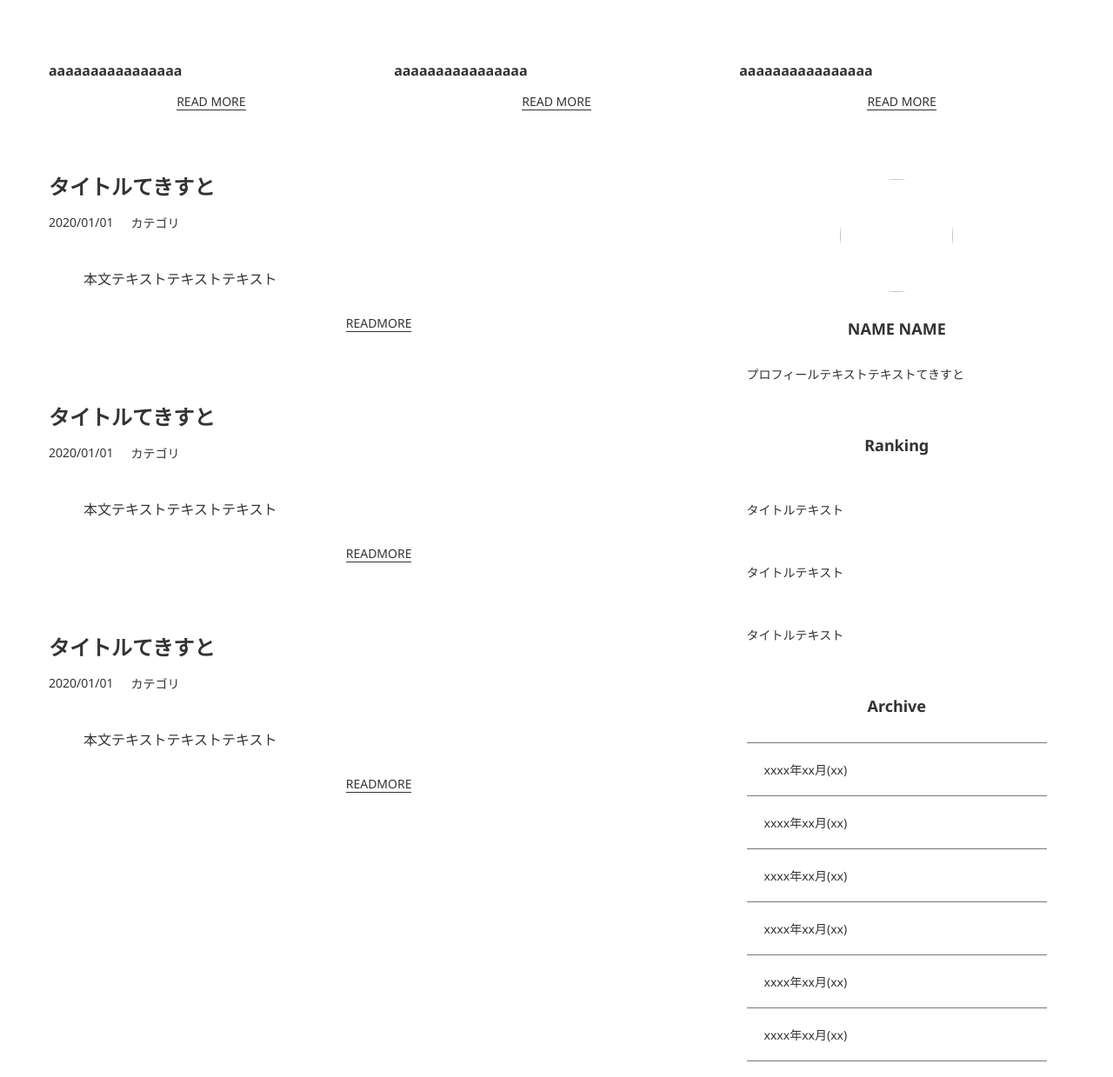
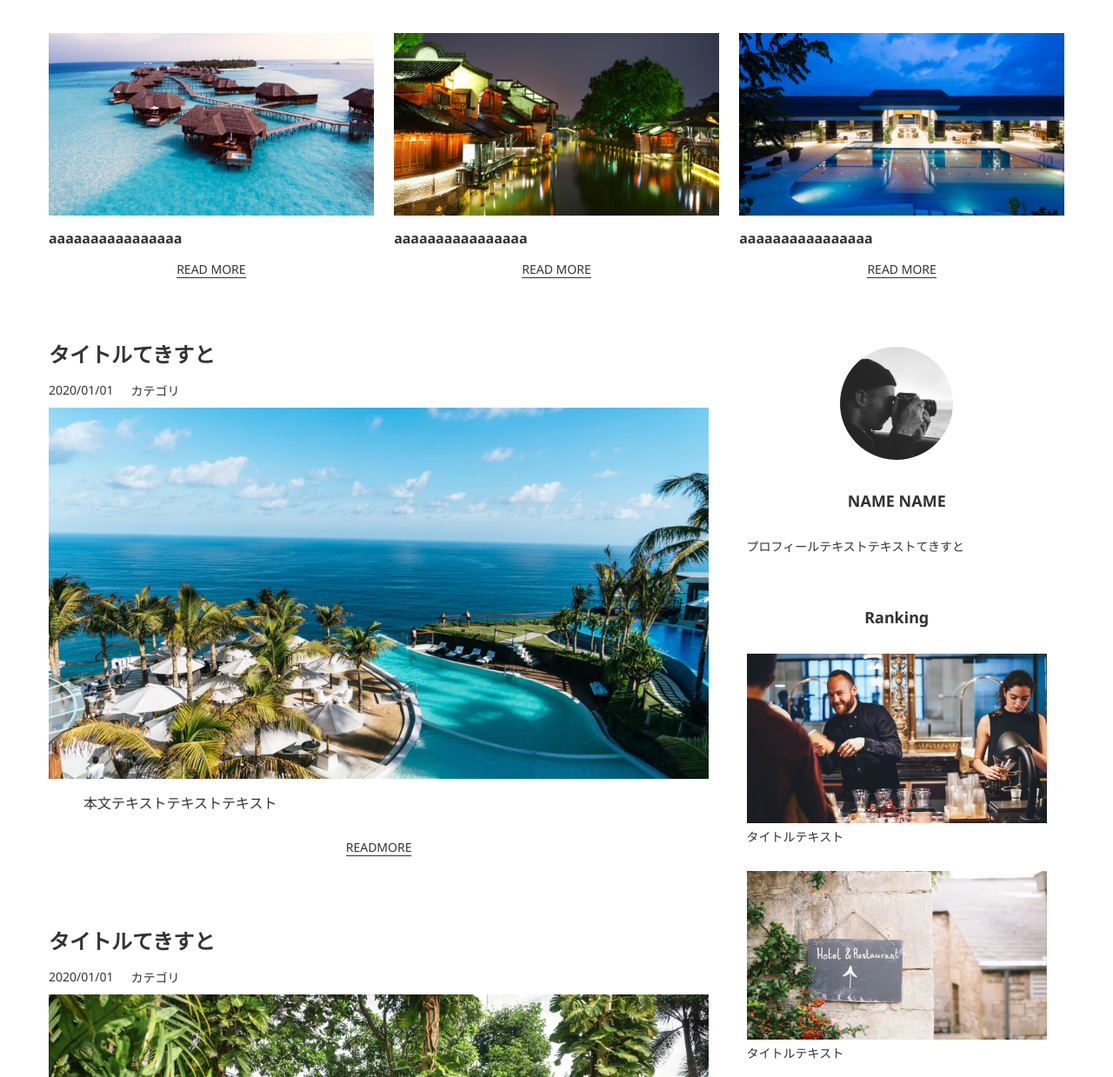
Before and after one commit to 10201020/mosyaaa, a plain HTML site: page index.html in a window 1280 px wide. Shown: the part 112-1351 px from the top of the page at 87% size. Drawn offline with Linux system fonts and the light colour scheme; some packages are replaced by stand-ins of ours; the site is published under a folder, as on GitHub Pages, so addresses that start at the root find nothing.

Commit message:
Update index.html

```diff
--- a/index.html
+++ b/index.html
@@ -13,7 +13,7 @@
 <body>
     <header id="header">
         <h1 class="site-title wrapper">
-            <a href=""><img src="/logo.svg" alt=""></a>
+            <a href=""><img src="logo.svg" alt=""></a>
         </h1>
         <nav id="navi">
             <ul class="wrapper">
@@ -28,17 +28,17 @@
 
     <div id="pickup" class="wrapper">
         <article>
-            <img src="/pickup1.jpg" alt="">
+            <img src="pickup1.jpg" alt="">
             <h2 class="article-title">aaaaaaaaaaaaaaaa</h2>
             <div class="readmore"><a href="">READ MORE</a></div>
         </article>
         <article>
-            <img src="/pickup2.jpg" alt="">
+            <img src="pickup2.jpg" alt="">
             <h2 class="article-title">aaaaaaaaaaaaaaaa</h2>
             <div class="readmore"><a href="">READ MORE</a></div>
         </article>
         <article>
-            <img src="/pickup3.jpg" alt="">
+            <img src="pickup3.jpg" alt="">
             <h2 class="article-title">aaaaaaaaaaaaaaaa</h2>
             <div class="readmore"><a href="">READ MORE</a></div>
         </article>
@@ -52,7 +52,7 @@
                     <li><a href="">2020/01/01</a></li>
                     <li><a href="">カテゴリ</a></li>
                 </ul>
-                <a href=""><img src="/main1.jpg" alt=""></a>
+                <a href=""><img src="main1.jpg" alt=""></a>
                 <p class="text">本文テキストテキストテキスト</p>
                 <div class="readmore"><a href="">READMORE</a></div>
             </article>
@@ -62,7 +62,7 @@
                     <li><a href="">2020/01/01</a></li>
                     <li><a href="">カテゴリ</a></li>
                 </ul>
-                <a href=""><img src="/main2.jpg" alt=""></a>
+                <a href=""><img src="main2.jpg" alt=""></a>
                 <p class="text">本文テキストテキストテキスト</p>
                 <div class="readmore"><a href="">READMORE</a></div>
             </article>
@@ -72,7 +72,7 @@
                     <li><a href="">2020/01/01</a></li>
                     <li><a href="">カテゴリ</a></li>
                 </ul>
-                <a href=""><img src="/main3.jpg" alt=""></a>
+                <a href=""><img src="main3.jpg" alt=""></a>
                 <p class="text">本文テキストテキストテキスト</p>
                 <div class="readmore"><a href="">READMORE</a></div>
             </article>
@@ -80,7 +80,7 @@
 
         <aside id="sidebar">
             <section class="author">
-                <img src="/author.jpg" alt="">
+                <img src="author.jpg" alt="">
                 <h3 class="side-title">NAME NAME</h3>
                 <p class="profile">プロフィールテキストテキストてきすと</p>
             </section>
@@ -89,19 +89,19 @@
                 <h3 class="side-title">Ranking</h3>
                 <article>
                     <a href="">
-                        <img src="/ranking1.jpg" alt="">
+                        <img src="ranking1.jpg" alt="">
                         <h4 class="article-title">タイトルテキスト</h4>
                     </a>
                 </article>
                 <article>
                     <a href="">
-                        <img src="/ranking2.jpg" alt="">
+                        <img src="ranking2.jpg" alt="">
                         <h4 class="article-title">タイトルテキスト</h4>
                     </a>
                 </article>
                 <article>
                     <a href="">
-                        <img src="/ranking3.jpg" alt="">
+                        <img src="ranking3.jpg" alt="">
                         <h4 class="article-title">タイトルテキスト</h4>
                     </a>
                 </article>
```
